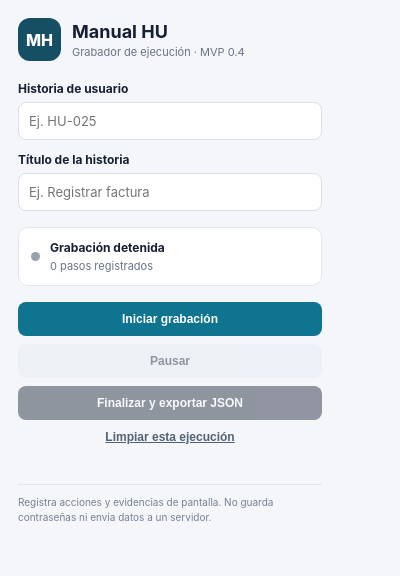
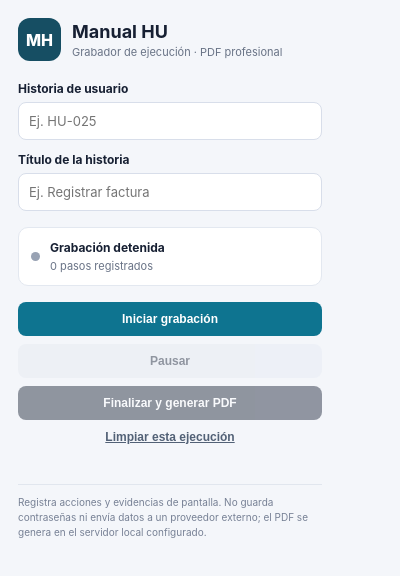
Before and after one commit to fulgencio-09/manual, a browser extension: page extension/popup.html in a window 400 px wide. Drawn offline with Linux system fonts and the light colour scheme.

Commit message:
docs: actualizar interfaz para salida PDF

```diff
--- a/extension/popup.html
+++ b/extension/popup.html
@@ -10,7 +10,7 @@
   <main class="app">
     <header>
       <div class="brand-mark">MH</div>
-      <div><h1>Manual HU</h1><p>Grabador de ejecución · MVP 0.4</p></div>
+      <div><h1>Manual HU</h1><p>Grabador de ejecución · PDF profesional</p></div>
     </header>
 
     <label for="storyId">Historia de usuario</label>
@@ -27,11 +27,11 @@
     <div class="actions">
       <button id="startBtn" class="primary">Iniciar grabación</button>
       <button id="pauseBtn" disabled>Pausar</button>
-      <button id="finishBtn" class="dark">Finalizar y exportar JSON</button>
+      <button id="finishBtn" class="dark">Finalizar y generar PDF</button>
     </div>
     <button id="clearBtn" class="link">Limpiar esta ejecución</button>
     <p id="notice" role="status" aria-live="polite"></p>
-    <footer>Registra acciones y evidencias de pantalla. No guarda contraseñas ni envía datos a un servidor.</footer>
+    <footer>Registra acciones y evidencias de pantalla. No guarda contraseñas ni envía datos a un proveedor externo; el PDF se genera en el servidor local configurado.</footer>
   </main>
   <script src="popup.js"></script>
 </body>
```
